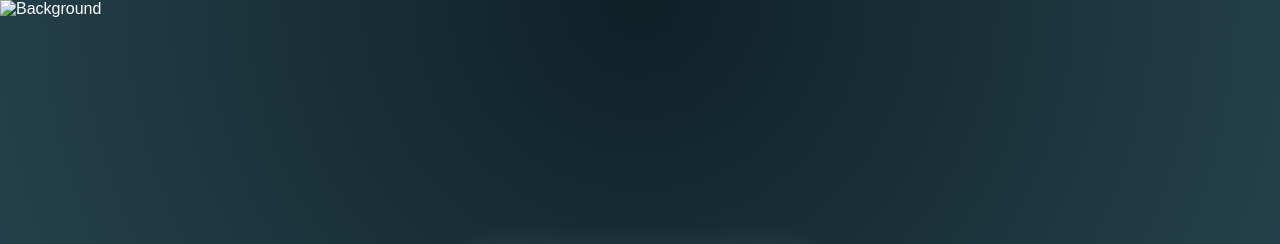
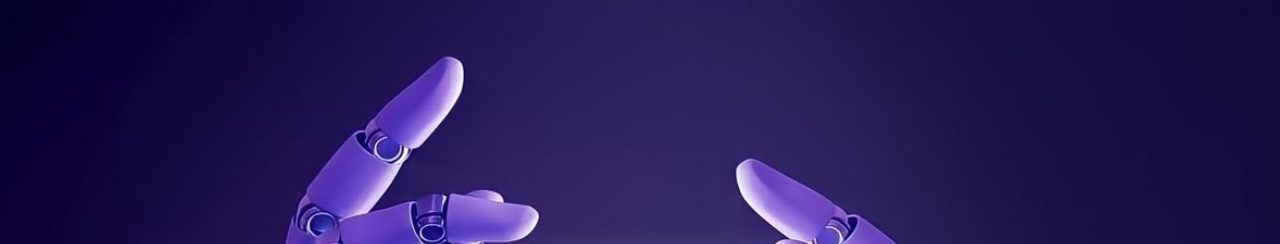
Before and after one commit to HariniKatta-13/femora-safety-app, a plain HTML site: page fake_call.html in a window 1280 px wide. Shown: the top 244 px of the page. Drawn offline with Linux system fonts and the light colour scheme; files whose address does not match are found by name.

Commit message:
Update fake_call.html

```diff
--- a/fake_call.html
+++ b/fake_call.html
@@ -8,7 +8,7 @@
 </head>
 <body class="fakecall-body">
       <div class="background-container">
-  <img src="assets/background22.jpg" class="bg-media" alt="Background" />
+  <img src="background22.jpg" class="bg-media" alt="Background" />
 </div>
   <div class="call-container">
     <h1>📲 Incoming Call...</h1>
```
